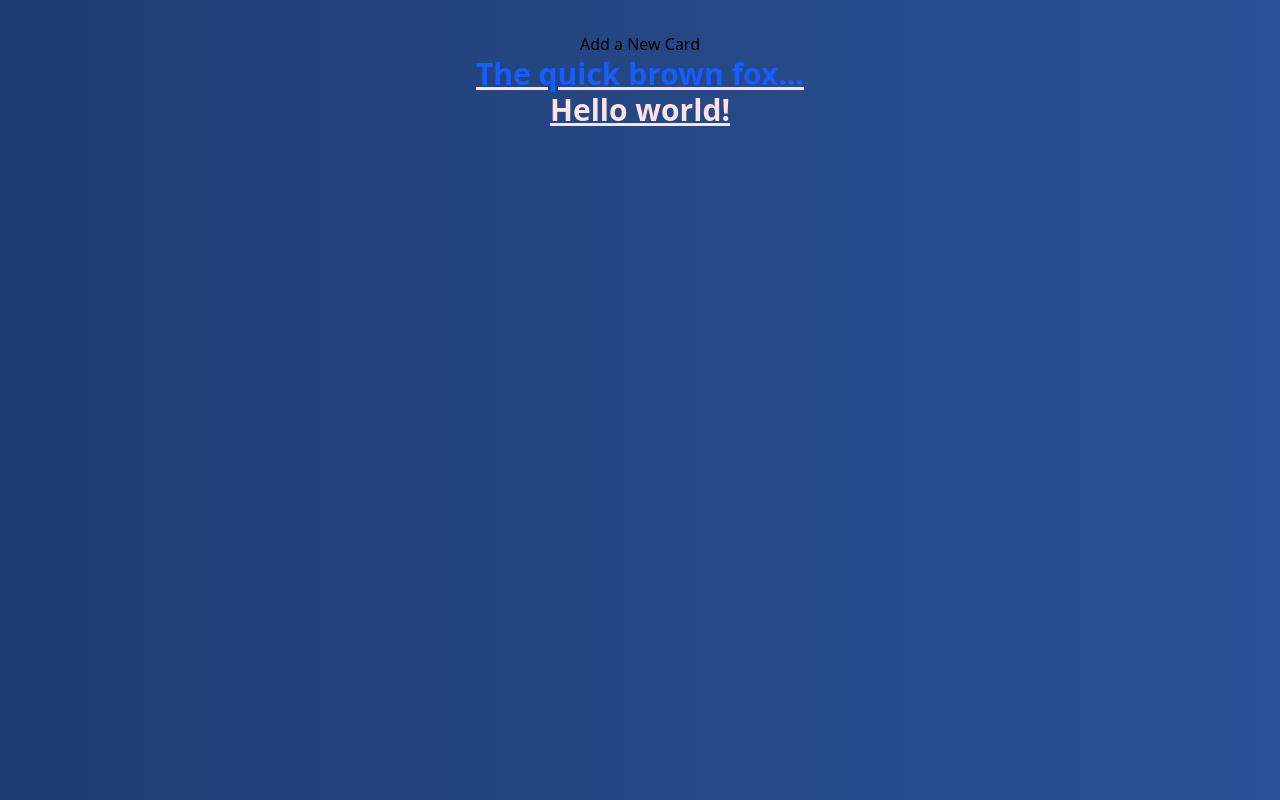
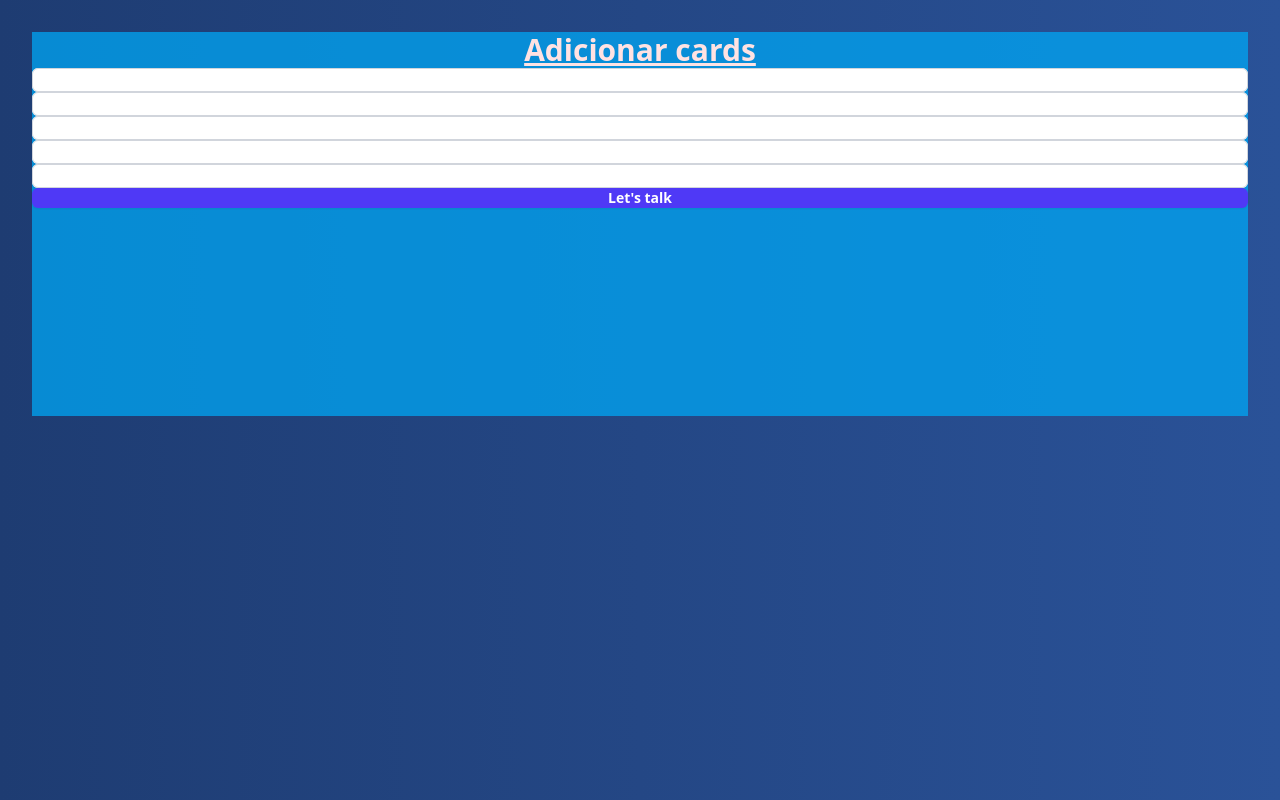
Before and after one commit to brxnxpxdrx/frontend-card-game, a React (Vite) app: page /card in a window 1280 px wide. Built offline with nearby package versions, Linux system fonts and the light colour scheme.

Commit message:
tenho que dormir :C

```diff
--- /dev/null
+++ b/Components/Button/index.jsx
@@ -0,0 +1,7 @@
+import React from 'react';
+
+const Button = ({ children, onClick, type = 'button', disabled = false, className = '' }) => (
+  <button type="submit" class="block w-full rounded-md bg-indigo-600 px-3.5 py-2.5 text-center text-sm font-semibold text-white shadow-xs hover:bg-indigo-500 focus-visible:outline-2 focus-visible:outline-offset-2 focus-visible:outline-indigo-600">Let's talk</button>
+);
+
+export default Button;
--- /dev/null
+++ b/Components/Input/index.jsx
@@ -0,0 +1,10 @@
+import React from 'react';
+
+const Input = ({ value, onChange, placeholder, type = 'text', ...props }) => {
+    return (
+                 <input id="first-name" type="text" name="first-name" autocomplete="given-name" class="block w-full rounded-md bg-white px-3.5 py-2 text-base text-gray-900 outline-1 -outline-offset-1 outline-gray-300 placeholder:text-gray-400 focus:outline-2 focus:-outline-offset-2 focus:outline-indigo-600" />
+
+    );
+};
+
+export default Input;
--- a/pages/CardsAdd/index.jsx
+++ b/pages/CardsAdd/index.jsx
@@ -1,15 +1,22 @@
 import React from "react";
+import Input from "../../Components/Input";
+import Button from "../../Components/Button";
 
 const CardsAdd = () => {
     return (
-        <div>
-            <h1>Add a New Card</h1>
+        <div className="bg-sky-500/50 h-96">
+
             {/* Add your form or card creation UI here */}
             <h1 className="text-3xl text-red-100 font-bold underline">
-                <p class="text-blue-600 dark:text-sky-400">The quick brown fox...</p>
+Adicionar cards
 
-    Hello world!
   </h1>
+  <Input />
+  <Input />
+  <Input />
+  <Input />
+  <Input />
+  <Button />
         </div>
     );
 };
--- a/pages/HHome/Index.jsx
+++ b/pages/HHome/Index.jsx
@@ -29,7 +29,7 @@ function Home() {
   }, [])
 
   return (
-    <div className='Container'>
+    <div className='Container bg-sky-500/50'>
       <form>
         <h1>Cadastro de Usuários</h1>
         <input type="text" name='nick' placeholder='nick' onChange={e => setNick(e.target.value)}  />
--- a/pages/Rotas/index.jsx
+++ b/pages/Rotas/index.jsx
@@ -5,7 +5,7 @@ import CardsAdd from "../CardsAdd/index.jsx";
 
 const Rotas = () => {
   return (
-    <div>
+    <div className="bg-sky-500/50">
       <BrowserRouter>
         <Routes>
           <Route path="/" element={<Home />} />
```
